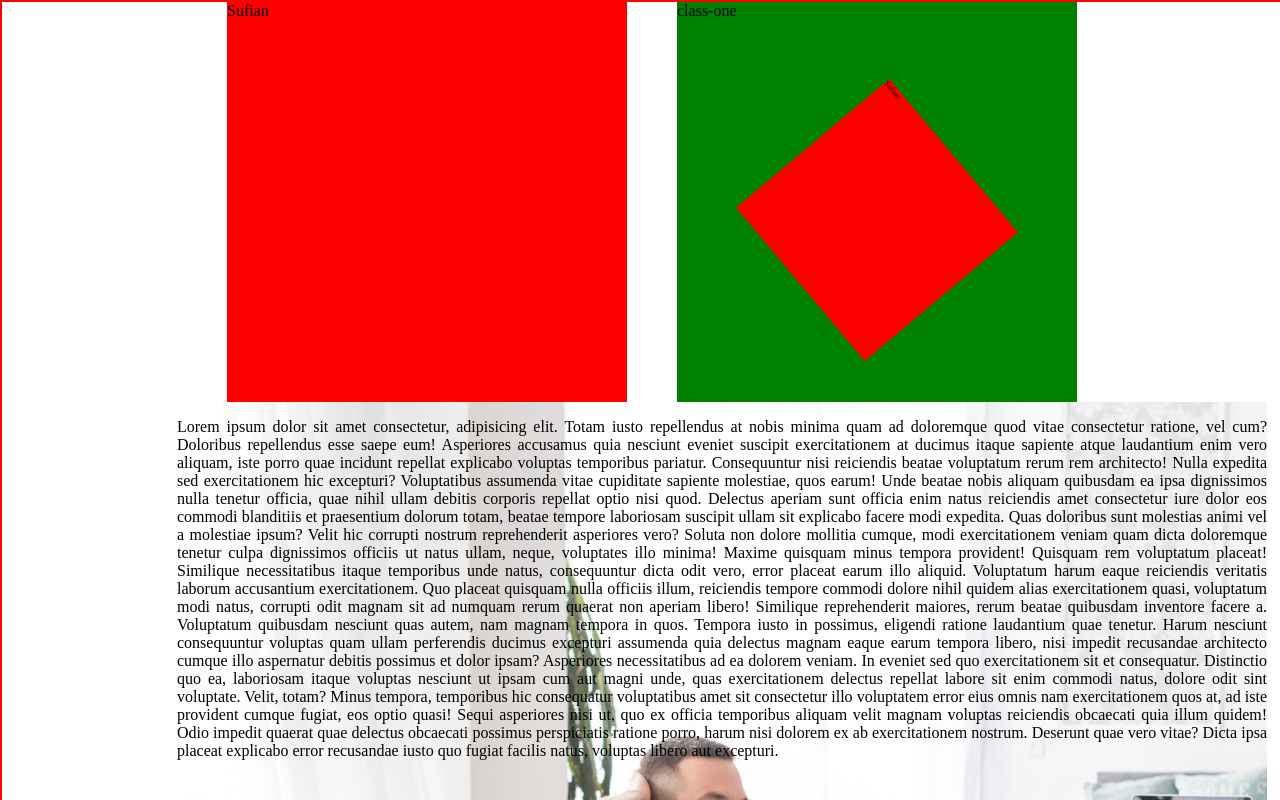
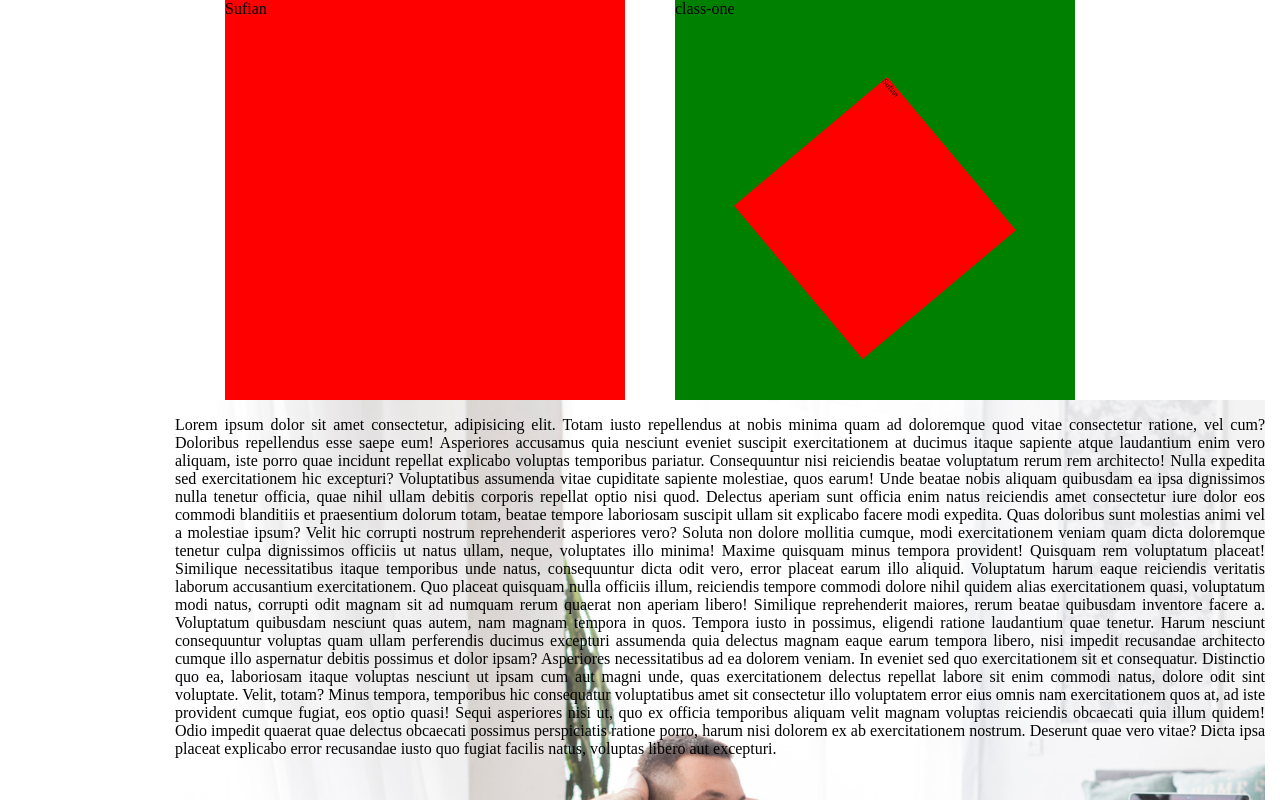
Before and after one commit to sufian999/practice-one, a plain HTML site: page index.html in a window 1280 px wide. Shown: the top 800 px of the page. Drawn offline with Linux system fonts and the light colour scheme.

Commit message:
change style

```diff
--- a/style.css
+++ b/style.css
@@ -1,6 +1,5 @@
 body{
   width: 1440px;
-  border: 2pX solid red;
   margin: 0 auto;
 }
 .top{
```
